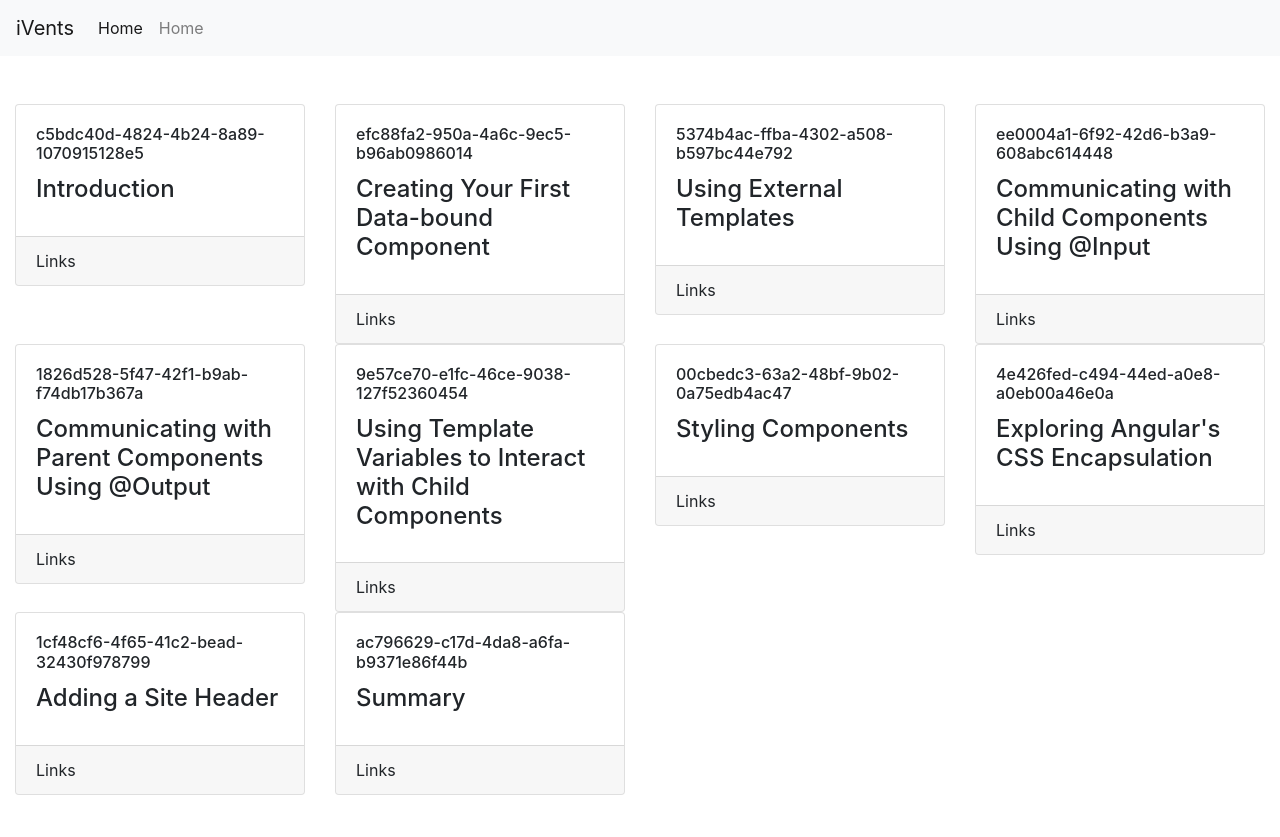
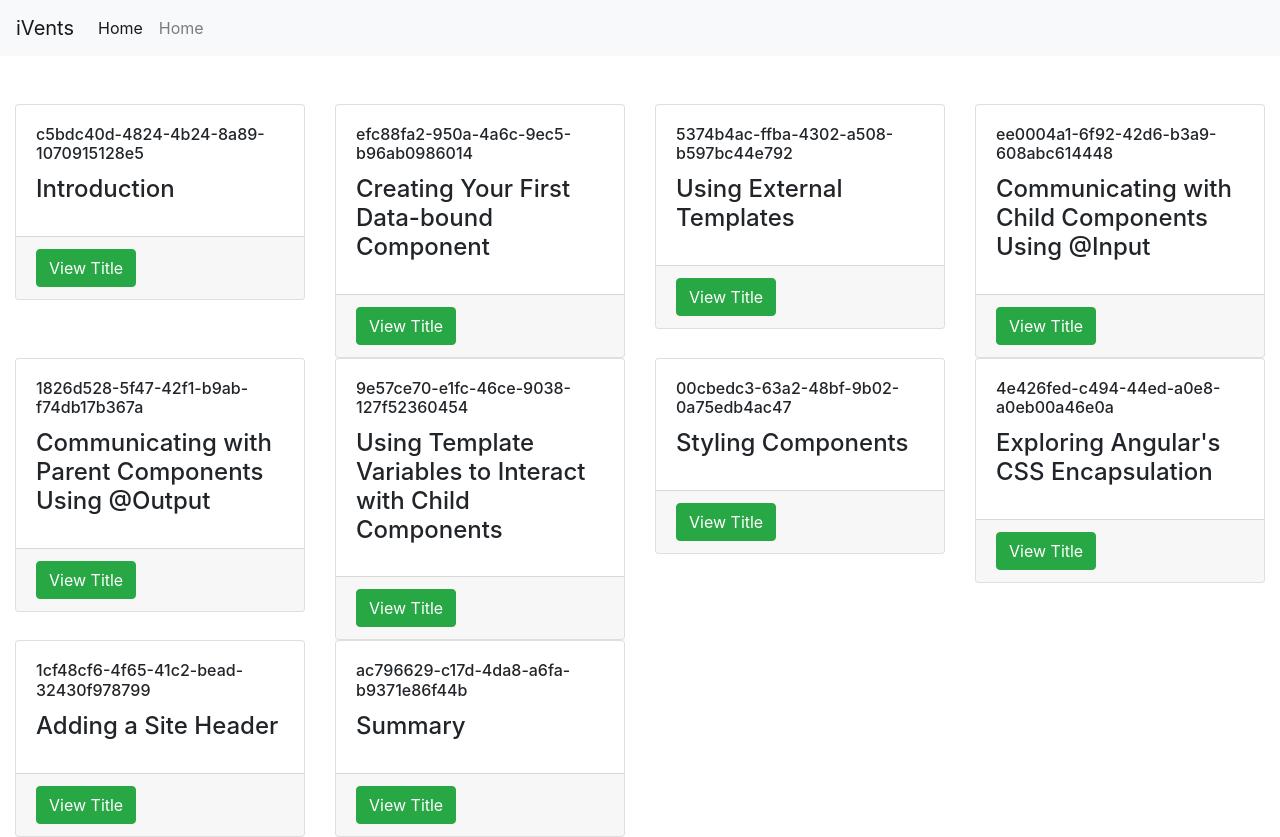
Before and after one commit to joegitau/iVents, an Angular app: page / in a window 1280 px wide. Before the commit the page ends 800 px from the top, so only its background shows below. Built offline with nearby package versions, Linux system fonts and the light colour scheme.

Commit message:
child to parent communication

```diff
--- a/src/app/event/event.component.html
+++ b/src/app/event/event.component.html
@@ -6,6 +6,6 @@
     <p class="card-text"></p>
   </div>
   <div class="card-footer">
-    <p class="card-text">Links</p>
+    <button class="btn btn-success" (click)='getEventName()'>View Title</button>
   </div>
 </div>
--- a/src/app/event/event.component.ts
+++ b/src/app/event/event.component.ts
@@ -1,4 +1,4 @@
-import { Component, Input, OnInit } from "@angular/core";
+import { Component, Input, Output, EventEmitter, OnInit } from "@angular/core";
 
 @Component({
   selector: "app-event",
@@ -7,8 +7,12 @@ import { Component, Input, OnInit } from "@angular/core";
 })
 export class EventComponent implements OnInit {
   @Input() event: any;
+  @Output() eventClick = new EventEmitter();
 
   constructor() {}
+  ngOnInit() {}
 
-  ngOnInit() {}
+  getEventName() {
+    this.eventClick.emit(this.event.Title);
+  }
 }
--- a/src/app/events-list/events-list.component.html
+++ b/src/app/events-list/events-list.component.html
@@ -2,7 +2,7 @@
   <div class="col-md-12">
     <div class="row" *ngIf='events'>
       <div class="col-md-3" *ngFor='let event of events'>
-        <app-event [event]='event'></app-event>
+        <app-event [event]='event' (eventClick)='handleEventClicked($event)'></app-event>
       </div>
     </div>
   </div>
--- a/src/app/events-list/events-list.component.ts
+++ b/src/app/events-list/events-list.component.ts
@@ -9,12 +9,15 @@ import { DataService } from "../data.service";
 })
 export class EventsListComponent implements OnInit {
   public events;
+  handleEventClicked(data) {
+    console.log(data);
+  }
+
   constructor(private dataService: DataService) {}
 
   ngOnInit() {
     this.dataService.fetchEvents().subscribe(events => {
       this.events = events;
-      console.log(events);
     });
   }
 }
```
